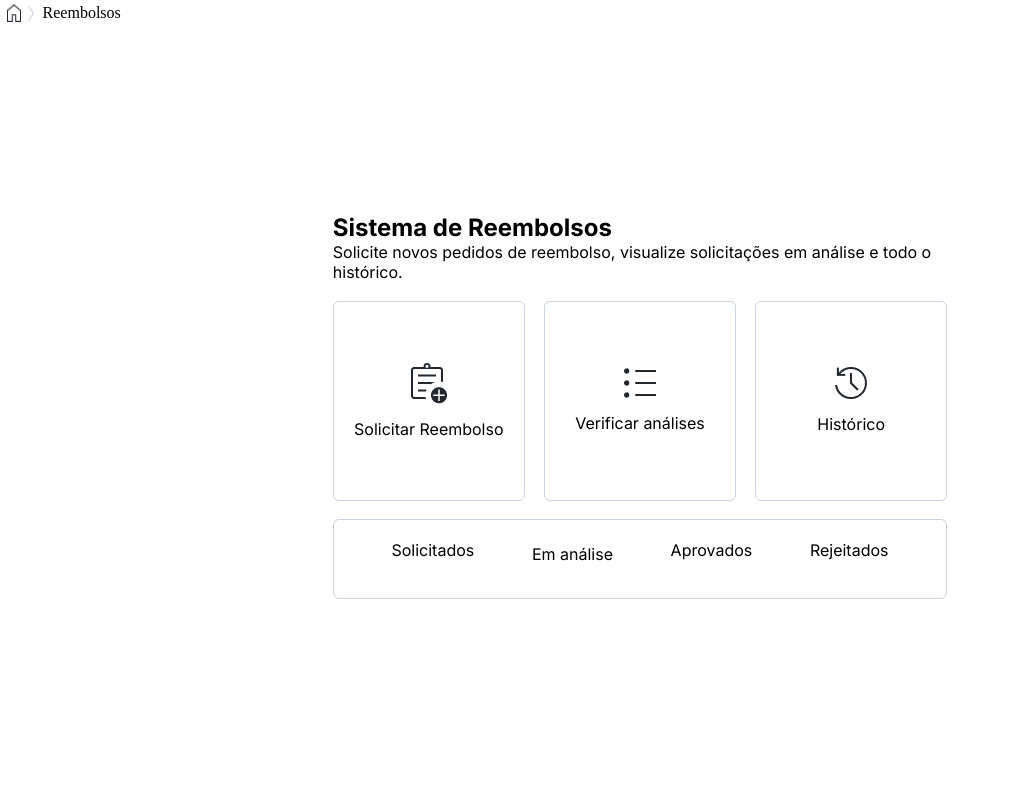
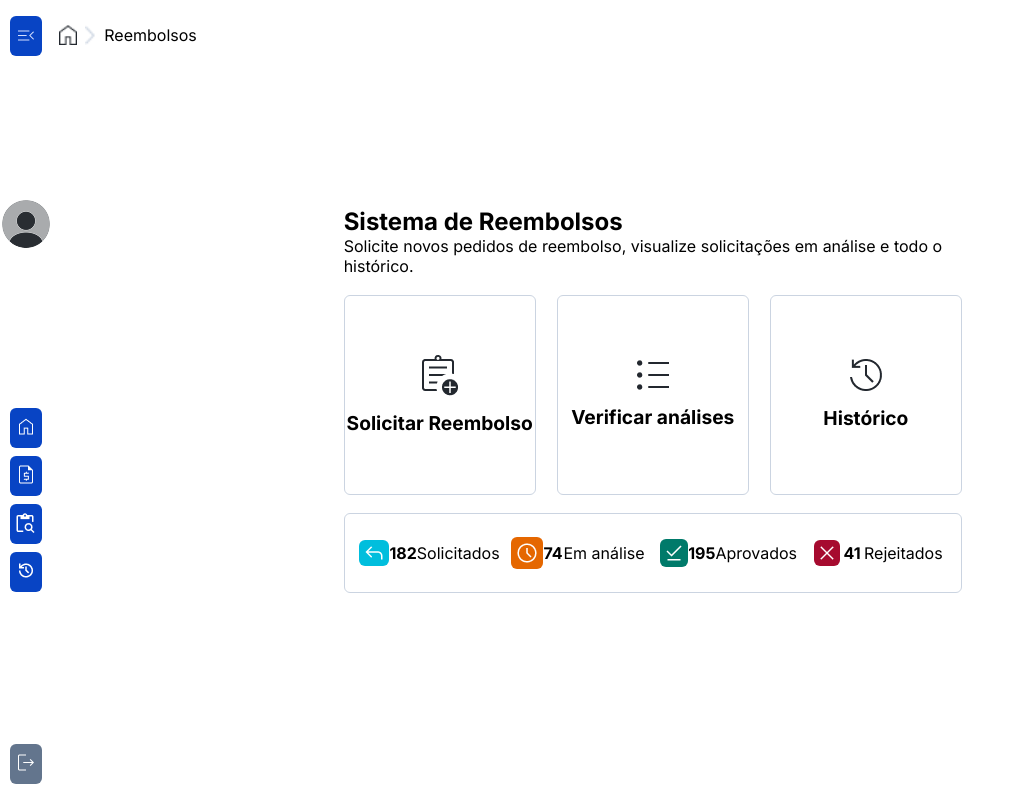
Before and after one commit to vjuniosilva/Sispar, a React (Vite) app: page /reembolsos in a window 1280 px wide. Shown: the whole page, without its empty margins (0-1023 px from the left). Built offline with nearby package versions, Linux system fonts and the light colour scheme.

Commit message:
Finalização de Reembolsos e NavBar

```diff
--- /dev/null
+++ b/src/components/navBar/NavBar.jsx
@@ -0,0 +1,55 @@
+import Historico from "../../assets/Header/Botão - Histórico.png"
+import Home from "../../assets/Header/Botão - Home.png"
+import Pesquisa from "../../assets/Header/Botão - Pesquisa.png"
+import Reembolso from "../../assets/Header/Botão - Reembolso.png"
+import Sair from "../../assets/Header/Botão - Sair.png"
+import Perfil from "../../assets/Header/image.png"
+import Fechar from "../../assets/Header/imagem-fechar-header.png"
+import styles from "./NavBar.module.scss"
+import {useNavigate} from "react-router-dom"
+
+function NavBar(){
+
+    const navigate = useNavigate()
+
+
+
+    return(
+        <nav className={styles.navBarEstilo}>
+
+        <button>
+            <img src={Fechar} alt="Close/Open" />
+        </button>
+
+        <section>
+            <img src={Perfil} alt="Foto de Perfil" />
+
+        <div>
+        <button onClick={()=>{navigate("/reembolsos")}}>
+            <img src={Home} alt="Close/Open" />
+        </button>
+
+        <button onClick={()=>{navigate("/solicitacao")}}>
+            <img src={Reembolso} alt="Close/Open" />
+        </button>
+
+        <button onClick={()=>{navigate("/reembolsos")}}>
+            <img src={Pesquisa} alt="Close/Open" />
+        </button>
+
+        <button onClick={()=>{navigate("/solicitacao")}}>
+            <img src={Historico} alt="Close/Open" />
+        </button>
+        </div>
+        </section>
+
+        <button className={styles.buttonSair} onClick={()=>{navigate("/")}}>
+            <img src={Sair} alt="Sair" />
+        </button>
+
+        </nav>
+
+    )
+}
+
+export default NavBar;
--- /dev/null
+++ b/src/components/navBar/NavBar.module.scss
@@ -0,0 +1,47 @@
+.navBarEstilo{
+    //background-color: green;
+    height: 100vh;
+    width: 4%;
+    display: flex;
+    flex-direction: column;
+    align-items: center;
+    justify-content: space-between;
+    padding-top: 2vh;
+    padding-bottom: 2vh;
+
+    section{
+        //border: solid red;
+        display: flex;
+        flex-direction: column;
+        justify-content: space-between;
+        align-items: center;
+        height: 50vh;
+        width: 100%;
+
+    }
+
+    div{
+        background-color: none;
+        width: 100%;
+      height: 25vh;
+      display: flex;
+      flex-direction: column;
+      //border: solid pink;
+      justify-content: space-evenly;
+      align-items: center;
+    }
+}
+
+button{
+    background-color: #0844C4;
+    width: 2.5vw;
+    height: 5vh;
+    border-radius: 6px;
+    border: none;
+
+}
+
+.buttonSair{
+    background-color: #63758D;
+
+}
--- a/src/components/reembolsos/Reembolsos.jsx
+++ b/src/components/reembolsos/Reembolsos.jsx
@@ -1,3 +1,4 @@
+import {useNavigate} from "react-router-dom"
 import styles from "./Reembolsos.module.scss"
 import Home from "../../assets/Dashboard/Vector (1).png"
 import Seta from "../../assets/Dashboard/Vector.png"
@@ -9,15 +10,28 @@ import NumeroSolicitados from "../../assets/Dashboard/N-Solicitados.png"
 import Sistema from "../../assets/Dashboard/Sistema-atualizado.png"
 import SolicitarHistorico from "../../assets/Dashboard/Solicitar - Histórico.png"
 import SolicitarReembolso from "../../assets/Dashboard/Solicitar - Reembolso.png"
+import NavBar from "../navBar/NavBar"
+
 function Reembolsos() {
+
+    const navigate = useNavigate()  //Iniciando o hook useNagivate
+
+    const irParaSolicitacao = () => {
+      navigate("/solicitacao")
+    }
+
     return (
-        <div>
+
+
+        <div className={styles.bodyCompleta}>
+
+            <NavBar/>
             <header>
                 <img src={Home} alt="Casinha da header" />
                 <img src={Seta} alt="Setinha da header" />
                 <p>Reembolsos</p>
             </header>
-            <main>
+            <main className={styles.mainReembolsos}>
                 <section className={styles.sistemReembolso}>
                     <div className={styles.tituloSubtitulo}>
                         <h2>Sistema de Reembolsos</h2>
@@ -27,7 +41,7 @@ function Reembolsos() {
                     <div className={styles.cards}>
 
                         <section >
-                            <img src={SolicitarReembolso} alt="Caderninho +" />
+                            <img onClick={irParaSolicitacao} src={SolicitarReembolso} alt="Caderninho +" />
                             <p>Solicitar Reembolso</p>
                         </section>
 
@@ -45,22 +59,26 @@ function Reembolsos() {
 
                     <div className={styles.estatistica}>
                         <section>
-                        <img src={NumeroSolicitados} alt="Numero de Solicitados" />
+                        <img className={styles.imgSolicitados} src={NumeroSolicitados} alt="Numero de Solicitados" />
+                        <h4>182</h4>
                         <p>Solicitados</p>
                     </section>
 
                     <section>
-                        <img src={NumeroAnalises} alt="em analise" />
+                        <img className={styles.imgAnalise} src={NumeroAnalises} alt="em analise" />
+                        <h4>74</h4>
                         <p>Em análise</p>
                     </section>
 
                     <section>
-                        <img src={NumeroAprovados} alt="numero dos aprovados" />
+                        <img className={styles.imgAprovados} src={NumeroAprovados} alt="numero dos aprovados" />
+                        <h4>195</h4>
                         <p>Aprovados</p>
                     </section>
 
                     <section>
-                        <img src={NumeroRejeitados} alt="numero dos rejeitados" />
+                        <img className={styles.imgRejeitados} src={NumeroRejeitados} alt="numero dos rejeitados" />
+                        <h4>41</h4>
                         <p>Rejeitados</p>
 
                     </section>
--- a/src/components/reembolsos/Reembolsos.module.scss
+++ b/src/components/reembolsos/Reembolsos.module.scss
@@ -1,15 +1,22 @@
+.bodyCompleta {
+    display: flex;
+}
+
+
 header {
     //border: solid red;
     display: flex;
     justify-content: space-evenly;
-    width: 10%;
-    margin-top: 4px;
+    width: 12%;
+    margin-top: 25px;
+    height: 2.5vh;
+
 }
 
-main {
-    width: 100%;
+.mainReembolsos{
+    width: 70%;
     //border: solid red;
-    height: 96vh;
+    height: 100vh;
     display: flex;
     align-items: center;
     justify-content: center;
@@ -20,8 +27,10 @@ main {
         justify-content: space-evenly;
         align-items: center;
         flex-direction: column;
-        width: 48%;
+        width: 69%;
         height: 53vh;
+
+
 
         .tituloSubtitulo {
             width: 100%;
@@ -34,6 +43,8 @@ main {
             width: 100%;
             display: flex;
             justify-content: space-between;
+            font-size: 1.2rem;
+            font-weight: 700;
 
             section {
                 border: solid #CBD4E1;
@@ -44,7 +55,7 @@ main {
                 display: flex;
                 align-items: center;
                 flex-direction: column;
-                justify-content: center;
+                justify-content:center;
                 gap: 15px;
 
 
@@ -62,6 +73,38 @@ main {
             display: flex;
             justify-content: space-evenly;
 
+            section{
+                //border: solid palevioletred;
+                width: 22%;
+                display: flex;
+                align-items: center;
+                justify-content: space-evenly;
+
+                .imgSolicitados {
+                    background-color: #00bedd;
+                    padding: 6px;
+                    border-radius: 6px;
+                  }
+
+                  .imgAnalise {
+                    background-color: #e56700;
+                    padding: 6px;
+                    border-radius: 6px;
+                  }
+
+                  .imgAprovados {
+                    background-color: #007a6a;
+                    padding: 6px;
+                    border-radius: 6px;
+                  }
+
+                  .imgRejeitados {
+                    background-color: #a60b2f;
+                    padding: 6px;
+                    border-radius: 6px;
+                  }
+            }
+
         }
     }
 }
--- a/src/components/solicitação/Solicitacao.jsx
+++ b/src/components/solicitação/Solicitacao.jsx
@@ -1,3 +1,5 @@
+
+
 function Solicitacao(){
     return(
         <>
--- a/src/global.scss
+++ b/src/global.scss
@@ -4,4 +4,5 @@
     margin: 0;
     padding: 0;
     box-sizing: border-box;
+    font-family: "Inter", serif;
 }
```
